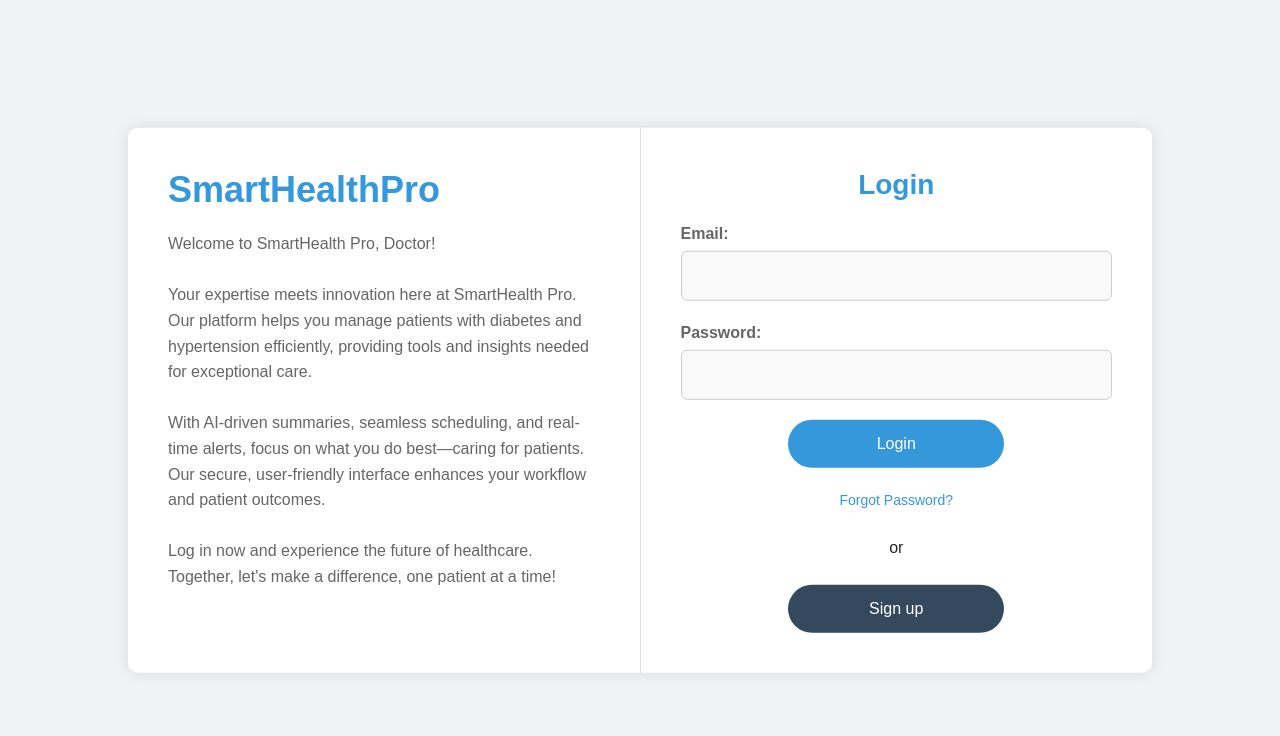
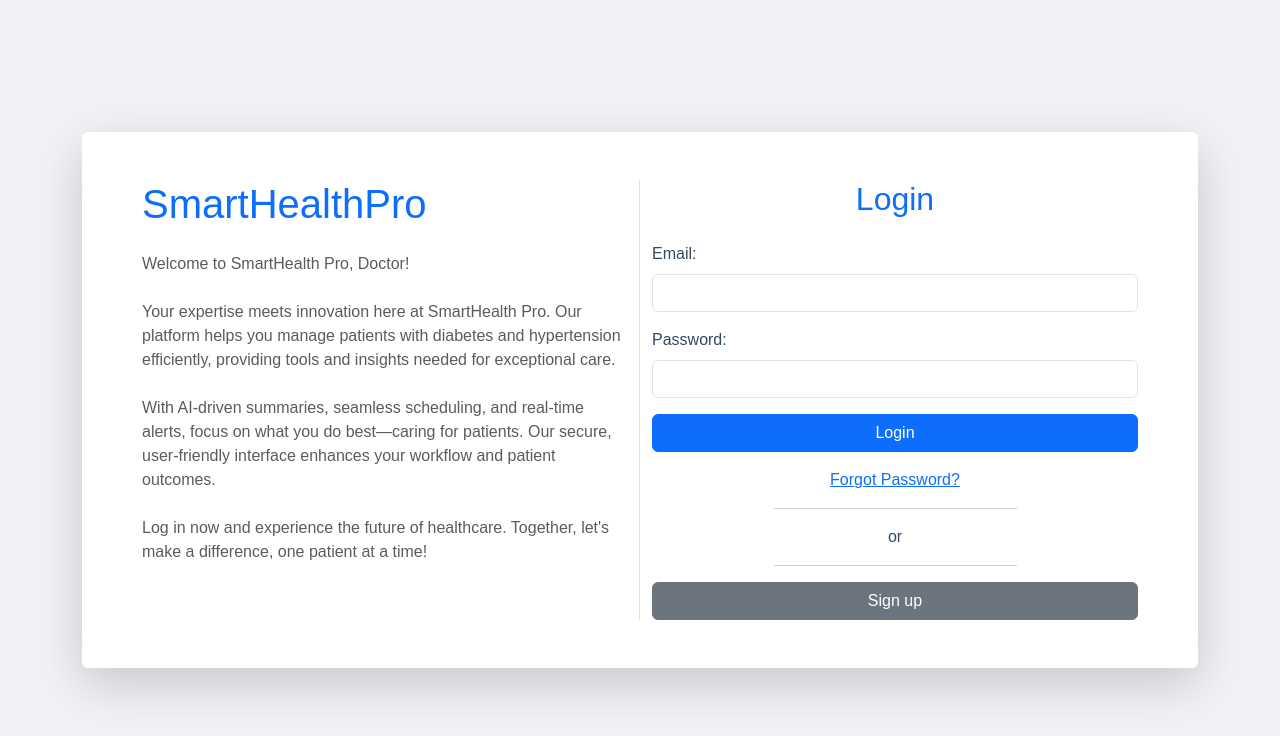
Before and after one commit to hassaan871/smarthealthpro-web, a React (Create React App) app: page /login in a window 1280 px wide. Shown: the top 736 px of the page. Built offline with nearby package versions, Linux system fonts and the light colour scheme.

Commit message:
refactor: replace custom CSS with Bootstrap in login page and remove login.css

```diff
--- a/src/components/authentication/login/Login.css
+++ /dev/null
@@ -1,183 +0,0 @@
-/* General Styles */
-body {
-  margin: 0;
-  font-family: 'Arial', sans-serif;
-  background-color: #ecf0f1;  /* Light gray background */
-  color: #333;  /* Dark text color */
-  display: flex;
-  align-items: center;
-  height: 100vh;
-}
-
-/* Wrapper */
-/* .loginpage-wrapper {
-  display: flex;
-  width: 80%;
-  max-width: 1200px;
-  height: 80%;
-  background-color: #fff;
-  border-radius: 10px;
-  box-shadow: 0 0 15px rgba(0, 0, 0, 0.1);
-  margin: 0 auto;
-} */
-
-.loginpage-wrapper {
-  display: flex;
-  width: 80%;
-  max-width: 1200px;
-  background-color: #fff;   /* White background */
-  border-radius: 10px;
-  box-shadow: 0 0 15px rgba(0, 0, 0, 0.1);
-  position: absolute;
-  top: 50%;
-  left: 50%;
-  transform: translate(-50%, -50%);
-}
-
-/* Info Section */
-.loginpage-info-section {
-  flex: 1;
-  padding: 40px;
-  border-right: 1px solid #ddd;  /* Light gray border */
-}
-
-.loginpage-app-title {
-  font-size: 36px;
-  color: #3498db;  /* Bright blue title */
-  margin-bottom: 20px;
-  font-weight: 700;
-}
-
-.loginpage-welcome-text {
-  font-size: 16px;
-  line-height: 1.6;
-  color: #666;  /* Dark gray text color */
-}
-
-/* Login Section */
-.loginpage-login-section {
-  flex: 1;
-  padding: 40px;
-}
-
-.loginpage-login-title {
-  font-size: 28px;
-  color: #3498db;  /* Bright blue title */
-  margin-bottom: 20px;
-  text-align: center;
-  font-weight: 700;
-}
-
-.loginpage-login-form {
-  display: flex;
-  flex-direction: column;
-  align-items: center;
-}
-
-.loginpage-form-group {
-  width: 100%;
-  margin-bottom: 20px;
-}
-
-.loginpage-form-group label {
-  display: block;
-  margin-bottom: 5px;
-  font-weight: 600;
-  color: #666;  /* Dark gray text color */
-}
-
-.loginpage-form-input {
-  width: 100%;
-  padding: 12px;
-  font-size: 16px;
-  border: 1px solid #ccc;
-  border-radius: 6px;
-  background-color: #f9f9f9;  /* Light gray input background */
-  color: #333;  /* Dark text color */
-  outline: none;
-  transition: border-color 0.3s, background-color 0.3s;
-}
-
-.loginpage-form-input:focus {
-  border-color: #3498db;  /* Bright blue focus border */
-  background-color: #fff;  /* White input background */
-}
-
-/* Button */
-.loginpage-login-button {
-  width: 50%;
-  padding: 12px;
-  font-size: 16px;
-  background-color: #3498db;  /* Bright blue button */
-  color: white;
-  border: none;
-  border-radius: 25px;
-  cursor: pointer;
-  transition: background-color 0.3s, box-shadow 0.3s;
-}
-
-.loginpage-login-button:hover {
-  background-color: #2980b9;  /* Darker blue on hover */
-  box-shadow: 0 4px 8px rgba(0, 0, 0, 0.3);
-}
-
-/* Extra Options */
-.loginpage-extra-options {
-  margin-top: 20px;
-  text-align: center;
-}
-
-.loginpage-forgot-password {
-  color: #3498db;  /* Bright blue link */
-  text-decoration: none;
-  font-size: 14px;
-  font-weight: 500;
-}
-
-.loginpage-forgot-password:hover {
-  text-decoration: underline;
-}
-
-/* Accessibility */
-a:focus, button:focus, .loginpage-form-input:focus {
-  outline: 2px solid #3498db;  /* Bright blue focus outline */
-  outline-offset: 2px;
-}
-
-/* Add this to your existing CSS file */
-
-.loginpage-divider {
-  position: relative;
-  margin: 20px 0;
-}
-
-.loginpage-divider hr {
-  border: none;
-  border-top: 1px solid #ccc;
-}
-
-.loginpage-divider span {
-  position: absolute;
-  top: 50%;
-  left: 50%;
-  transform: translate(-50%, -50%);
-  background-color: #fff;
-  padding: 0 10px;
-}
-
-.loginpage-signup-button {
-  width: 50%;
-  padding: 12px;
-  font-size: 16px;
-  background-color: #34495E;
-  color: white;
-  border: none;
-  border-radius: 25px;
-  cursor: pointer;
-  transition: background-color 0.3s, box-shadow 0.3s;
-}
-
-.loginpage-signup-button:hover {
-  background-color: #34495E;
-  box-shadow: 0 4px 8px rgba(0, 0, 0, 0.3);
-}
--- a/src/components/authentication/login/Login.js
+++ b/src/components/authentication/login/Login.js
@@ -1,7 +1,6 @@
 import React, { useEffect, useState } from 'react';
-import './Login.css';
 import { useNavigate } from 'react-router-dom';
-
+import 'bootstrap/dist/css/bootstrap.min.css';
 
 function Login() {
   const [email, setEmail] = useState('');
@@ -9,81 +8,90 @@ function Login() {
   const [error, setError] = useState('');
 
   const navigate = useNavigate();
-  useEffect(()=>{
+
+  useEffect(() => {
     const auth = localStorage.getItem('user');
-    if(auth){
-      navigate("/dashboard");
+    if (auth) {
+      navigate('/dashboard');
     }
-  },[])
+  }, [navigate]);
 
   const handleLogin = async (event) => {
     event.preventDefault();
-    console.warn("email, password", email, password);
-    let result = await fetch('http://localhost:5000/user/login',{
+    let result = await fetch('http://localhost:5000/user/login', {
       method: 'POST',
-      body: JSON.stringify({email, password}),
+      body: JSON.stringify({ email, password }),
       headers: {
-        'Content-Type': 'application/json'
-      }
+        'Content-Type': 'application/json',
+      },
     });
     result = await result.json();
-    console.warn(result);
-    if(result.email){
-      localStorage.setItem("user", JSON.stringify(result));
-      navigate("/dashboard");
-    }else{
-      alert('Please enter correct details')
+    if (result.email) {
+      localStorage.setItem('user', JSON.stringify(result));
+      navigate('/dashboard');
+    } else {
+      alert('Please enter correct details');
     }
-
   };
 
   return (
-    <div className="loginpage-wrapper">
-      <div className="loginpage-info-section">
-        <h1 className="loginpage-app-title">SmartHealthPro</h1>
-        <p className="loginpage-welcome-text">
+    <div className="container d-flex align-items-center justify-content-center vh-100">
+      <div className="row shadow-lg p-5 bg-white rounded w-100" style={{ maxWidth: '1200px' }}>
+        {/* Info Section */}
+        <div className="col-lg-6 d-none d-lg-block border-end">
+          <h1 className="text-primary mb-4">SmartHealthPro</h1>
+          <p className="text-muted">
             Welcome to SmartHealth Pro, Doctor!<br /><br />
             Your expertise meets innovation here at SmartHealth Pro. Our platform helps you manage patients with diabetes and hypertension efficiently, providing tools and insights needed for exceptional care.<br /><br />
             With AI-driven summaries, seamless scheduling, and real-time alerts, focus on what you do best—caring for patients. Our secure, user-friendly interface enhances your workflow and patient outcomes.<br /><br />
             Log in now and experience the future of healthcare. Together, let's make a difference, one patient at a time!
           </p>
         </div>
-      <div className="loginpage-login-section">
-        <h2 className="loginpage-login-title">Login</h2>
-        <form onSubmit={handleLogin} className="loginpage-login-form">
-          <div className="loginpage-form-group">
-            <label htmlFor="email">Email:</label>
+
+        {/* Login Section */}
+        <div className="col-lg-6">
+          <h2 className="text-primary text-center mb-4">Login</h2>
+          <form onSubmit={handleLogin}>
+            <div className="mb-3">
+              <label htmlFor="email" className="form-label">Email:</label>
               <input
                 id="email"
                 type="email"
                 value={email}
                 onChange={(e) => setEmail(e.target.value)}
                 required
-              className="loginpage-form-input"
+                className="form-control"
               />
             </div>
-          <div className="loginpage-form-group">
-            <label htmlFor="password">Password:</label>
+            <div className="mb-3">
+              <label htmlFor="password" className="form-label">Password:</label>
               <input
                 id="password"
                 type="password"
                 value={password}
                 onChange={(e) => setPassword(e.target.value)}
                 required
-              className="loginpage-form-input"
+                className="form-control"
               />
             </div>
-          {error && <p className="loginpage-error-text">{error}</p>}
-          <button type="submit" className="loginpage-login-button">Login</button>
-          <div className="loginpage-extra-options">
-            <a href="#" className="loginpage-forgot-password">Forgot Password?</a>
+            {error && <p className="text-danger">{error}</p>}
+            <button type="submit" className="btn btn-primary w-100">Login</button>
+
+            <div className="text-center mt-3">
+              <a href="#" className="text-primary">Forgot Password?</a>
             </div>
-          <div className="loginpage-divider">
-            <hr />
+
+            <div className="text-center my-3">
+              <hr className="w-50 mx-auto" />
               <span>or</span>
+              <hr className="w-50 mx-auto" />
             </div>
-          <button type="button" className="loginpage-signup-button" onClick={() => window.location.href = '/signup'}>Sign up</button>
+
+            <button type="button" className="btn btn-secondary w-100" onClick={() => window.location.href = '/signup'}>
+              Sign up
+            </button>
           </form>
+        </div>
       </div>
     </div>
   );
```
Also changed, not shown: src/components/doctor/DoctorChatWithPatientDetails/DoctorChatWithPatientDetails.js (+77 -19 lines). Lines whose indentation alone changed are shown as unchanged.
